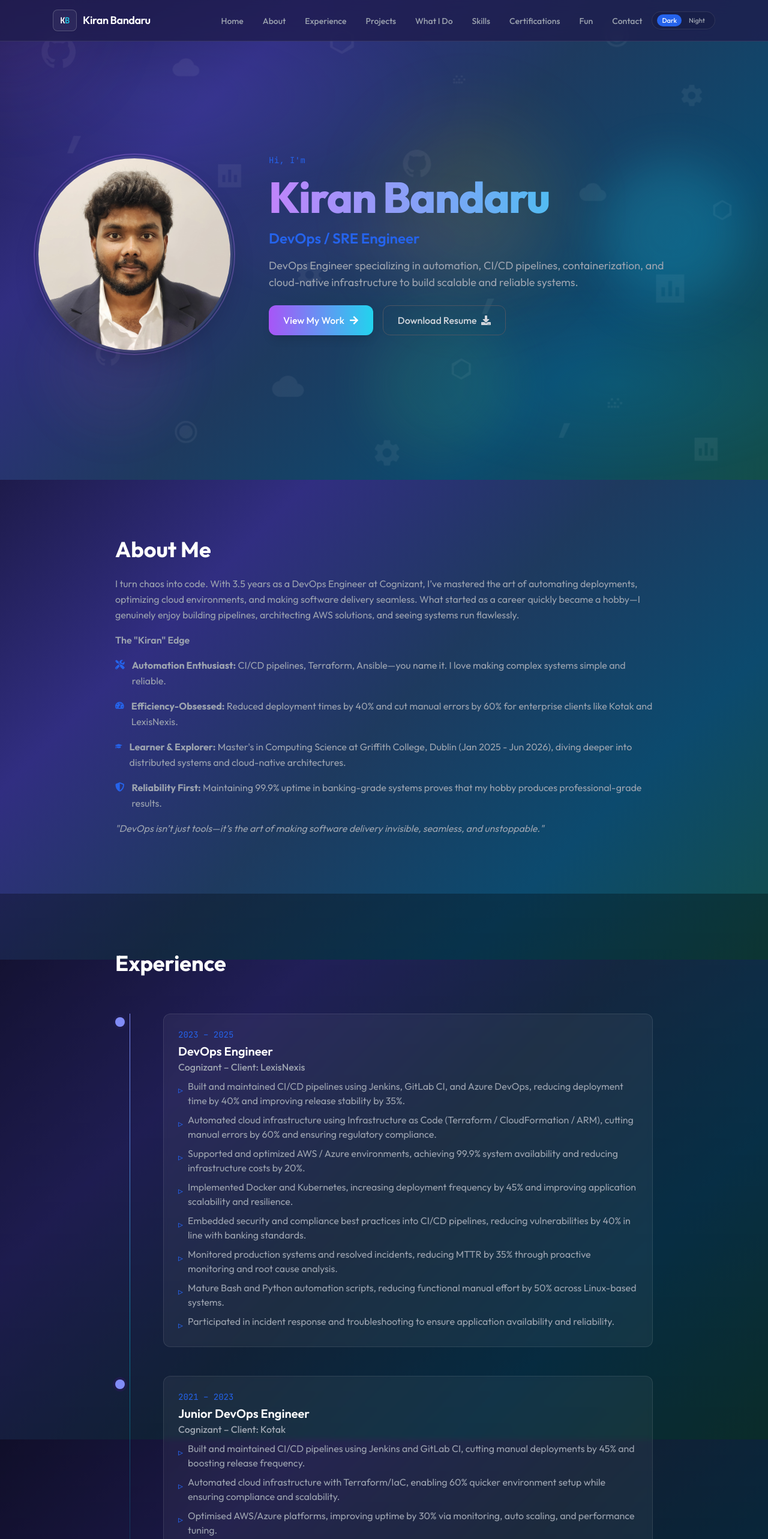
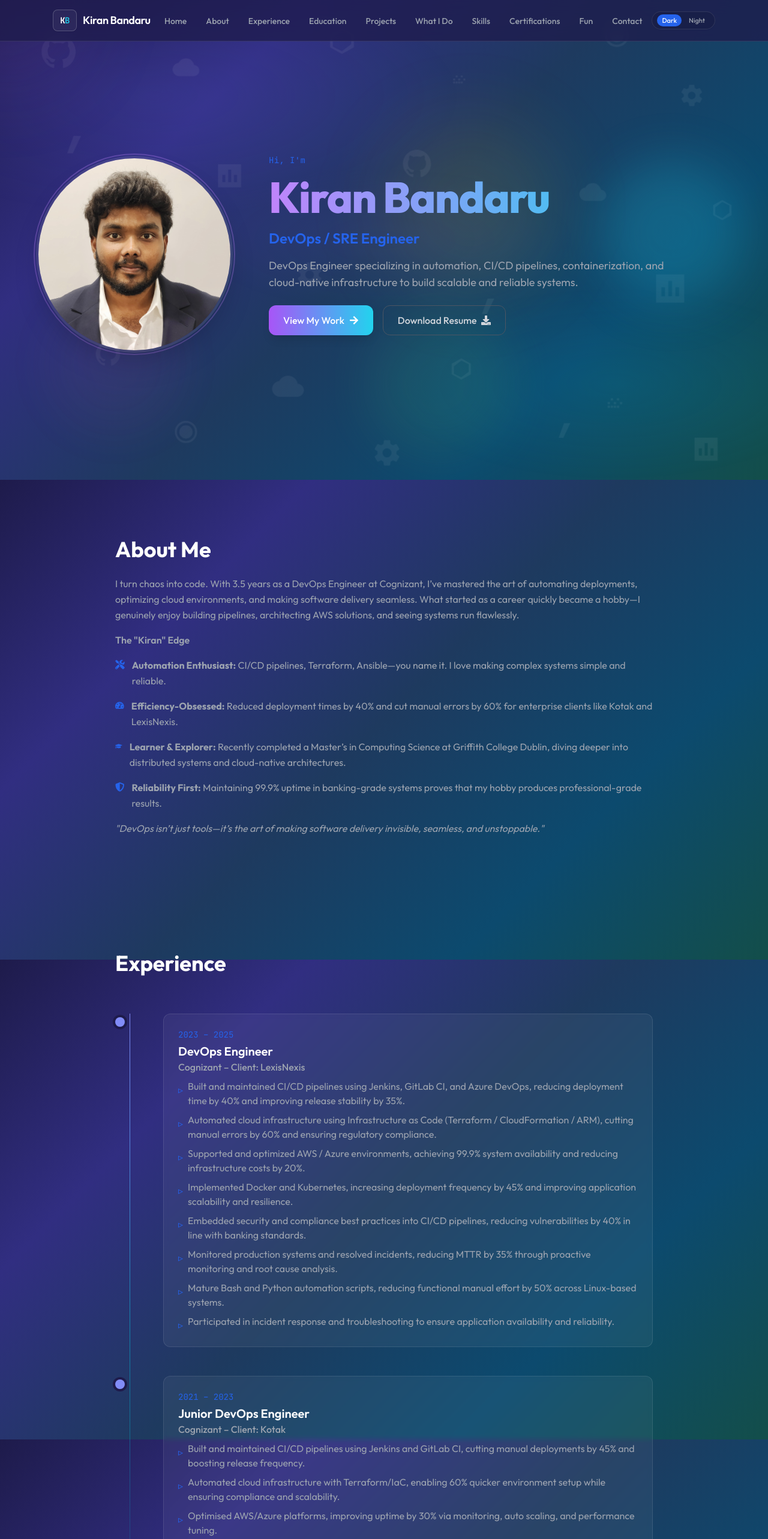
Before and after one commit to Kiransai006/portfolio1, a Next.js app: page / in a window 1280 px wide. Shown: the top 2566 px of the page at 60% size. Built offline with nearby package versions, Linux system fonts and the light colour scheme.

Commit message:
chore: unify section backgrounds using global body background

```diff
--- a/src/components/About.tsx
+++ b/src/components/About.tsx
@@ -52,7 +52,7 @@ export default function About() {
         <li className="flex items-start space-x-3">
           <FaGraduationCap className="mt-1 text-accent-cobalt" />
           <span>
-            <strong>Learner & Explorer:</strong> Master's in Computing Science at Griffith College, Dublin (Jan 2025 - Jun 2026), diving deeper into distributed systems and cloud-native architectures.
+            <strong>Learner & Explorer:</strong> Recently completed a Master’s in Computing Science at Griffith College Dublin, diving deeper into distributed systems and cloud-native architectures.
           </span>
         </li>
         <li className="flex items-start space-x-3">
--- a/src/components/Certifications.tsx
+++ b/src/components/Certifications.tsx
@@ -14,7 +14,7 @@ const certifications = [
 
 export default function Certifications() {
   return (
-    <section id="certifications" className="py-24 px-6 bg-gradient-to-b from-black/30 to-black/50">
+    <section id="certifications" className="py-24 px-6">
       <div className="max-w-5xl mx-auto">
         <motion.h2
           initial={{ opacity: 0, y: 20 }}
--- a/src/components/Contact.tsx
+++ b/src/components/Contact.tsx
@@ -100,7 +100,7 @@ export default function Contact() {
   }
 
   return (
-    <section id="contact" className="py-24 px-6 bg-gradient-to-b from-black/30 to-black/50">
+    <section id="contact" className="py-24 px-6">
       <div className="max-w-4xl mx-auto text-center">
         <motion.h2
           initial={{ opacity: 0, y: 20 }}
--- a/src/components/Education.tsx
+++ b/src/components/Education.tsx
@@ -17,7 +17,7 @@ const education = [
 
 export default function Education() {
   return (
-    <section id="education" className="py-24 px-6 bg-gradient-to-b from-black/30 to-black/50">
+    <section id="education" className="py-24 px-6">
       <div className="max-w-4xl mx-auto">
         <motion.h2
           initial={{ opacity: 0, y: 20 }}
--- a/src/components/Experience.tsx
+++ b/src/components/Experience.tsx
@@ -37,7 +37,7 @@ const experiences = [
 
 export default function Experience() {
   return (
-    <section id="experience" className="py-24 px-6 bg-gradient-to-b from-black/30 to-black/50">
+    <section id="experience" className="py-24 px-6">
       <div className="max-w-4xl mx-auto">
         <motion.h2
           initial={{ opacity: 0, y: 20 }}
--- a/src/components/FunGames.tsx
+++ b/src/components/FunGames.tsx
@@ -343,7 +343,7 @@ function BrainGame() {
 
 export default function FunGames() {
   return (
-    <section id="fun" className="relative py-24 px-6 overflow-hidden bg-gradient-to-b from-black/30 to-black/50">
+    <section id="fun" className="relative py-24 px-6 overflow-hidden">
       {/* DevOps logos background — subtle floating icons */}
       <div className="absolute inset-0 pointer-events-none overflow-hidden" aria-hidden>
         <div className="absolute inset-0 opacity-[0.06]">
--- a/src/components/Navbar.tsx
+++ b/src/components/Navbar.tsx
@@ -9,6 +9,7 @@ const navLinks = [
   { href: "#home", label: "Home" },
   { href: "#about", label: "About" },
   { href: "#experience", label: "Experience" },
+  { href: "#education", label: "Education" },
   { href: "#projects", label: "Projects" },
   { href: "#what-i-do", label: "What I Do" },
   { href: "#skills", label: "Skills" },
--- a/src/components/Projects.tsx
+++ b/src/components/Projects.tsx
@@ -35,7 +35,7 @@ const projects = [
 
 export default function Projects() {
   return (
-    <section id="projects" className="py-24 px-6 bg-gradient-to-b from-black/30 to-black/50">
+    <section id="projects" className="py-24 px-6">
       <div className="max-w-4xl mx-auto">
         <motion.h2
           initial={{ opacity: 0, y: 20 }}
--- a/src/components/Skills.tsx
+++ b/src/components/Skills.tsx
@@ -67,7 +67,7 @@ function getSkillUrl(skill: string): string | undefined {
 export default function Skills() {
   const highlight = ["AWS", "Terraform", "Kubernetes", "CI/CD", "Docker", "Ansible"];
   return (
-    <section id="skills" className="py-24 px-6 bg-gradient-to-b from-black/30 to-black/50">
+    <section id="skills" className="py-24 px-6">
       <div className="max-w-5xl mx-auto">
         <motion.h2
           initial={{ opacity: 0, y: 20 }}
--- a/src/components/WhatIDo.tsx
+++ b/src/components/WhatIDo.tsx
@@ -27,7 +27,7 @@ const services = [
 
 export default function WhatIDo() {
   return (
-    <section id="what-i-do" className="py-24 px-6 bg-gradient-to-b from-black/30 to-black/50">
+    <section id="what-i-do" className="py-24 px-6">
       <div className="max-w-5xl mx-auto">
         <motion.div
           initial={{ opacity: 0, y: 20 }}
```
